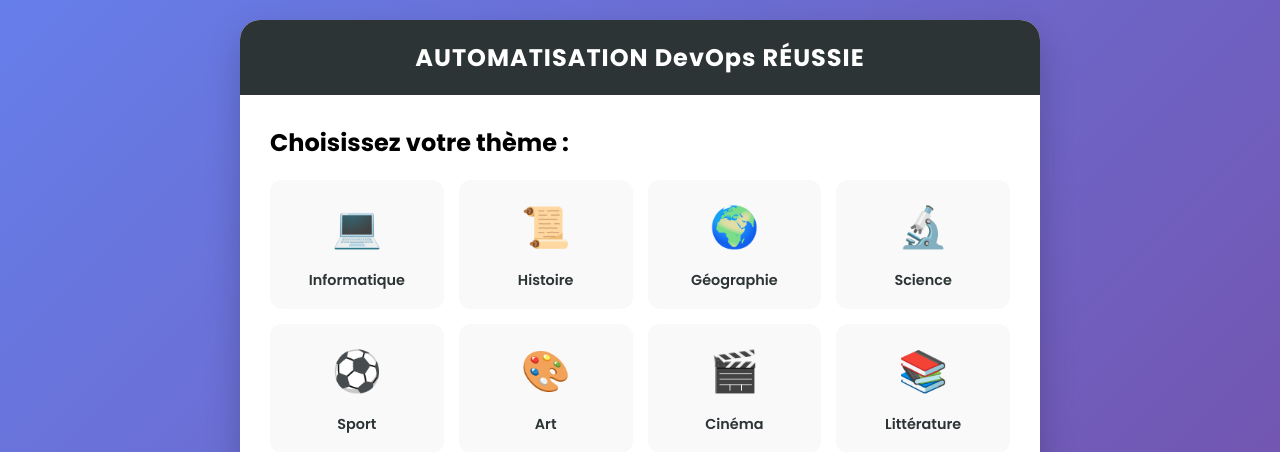
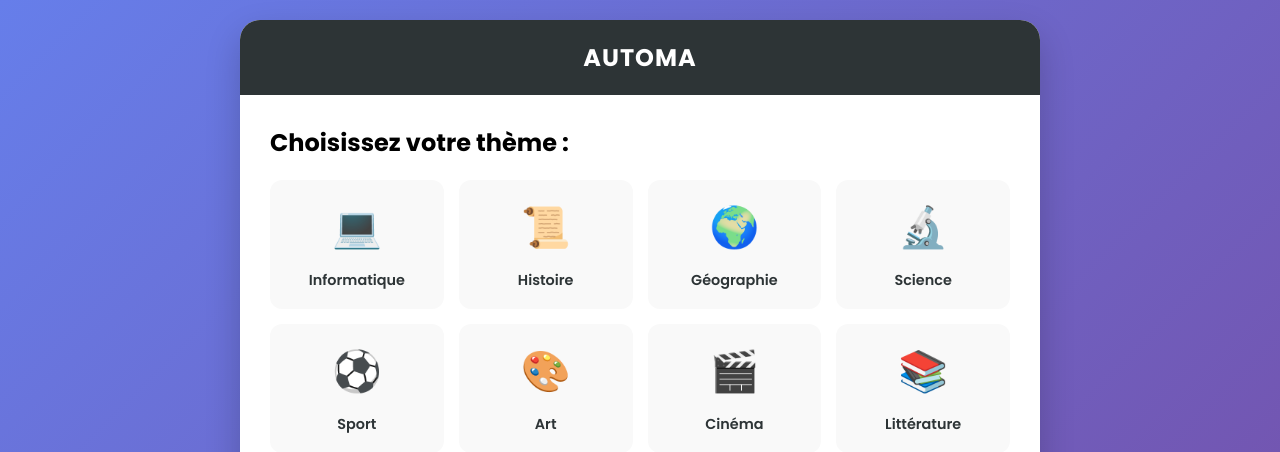
Before and after one commit to yassinafess-spec/devops, a Flask app: page / in a window 1280 px wide. Shown: the top 452 px of the page. Run offline with Flask 3, Linux system fonts and the light colour scheme.

Commit message:
testing automation

```diff
--- a/app/templates/index.html
+++ b/app/templates/index.html
@@ -75,7 +75,7 @@
 
 <div class="container">
     <div class="header">
-        <h1>AUTOMATISATION DevOps RÉUSSIE</h1>
+        <h1>AUTOMA</h1>
     </div>
 
     <!-- 1. Menu de sélection -->
```
